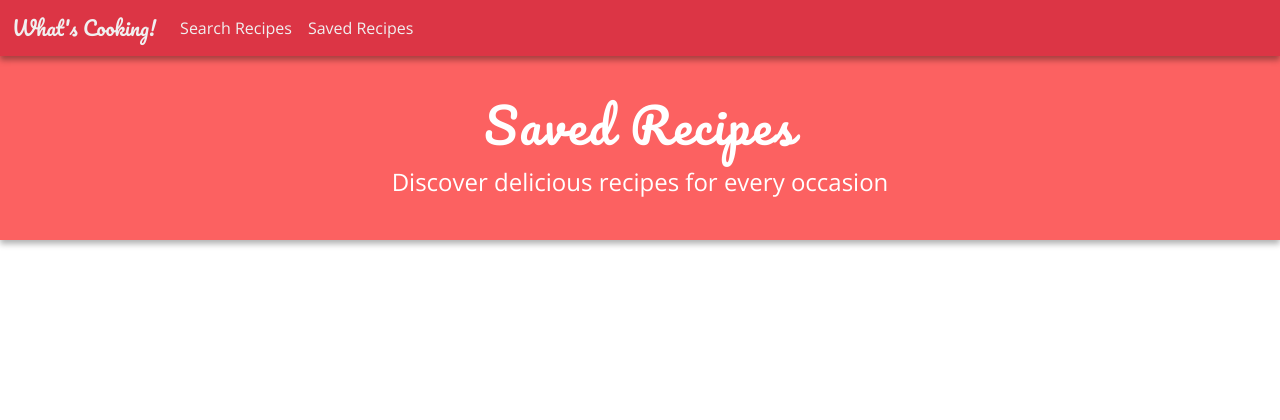
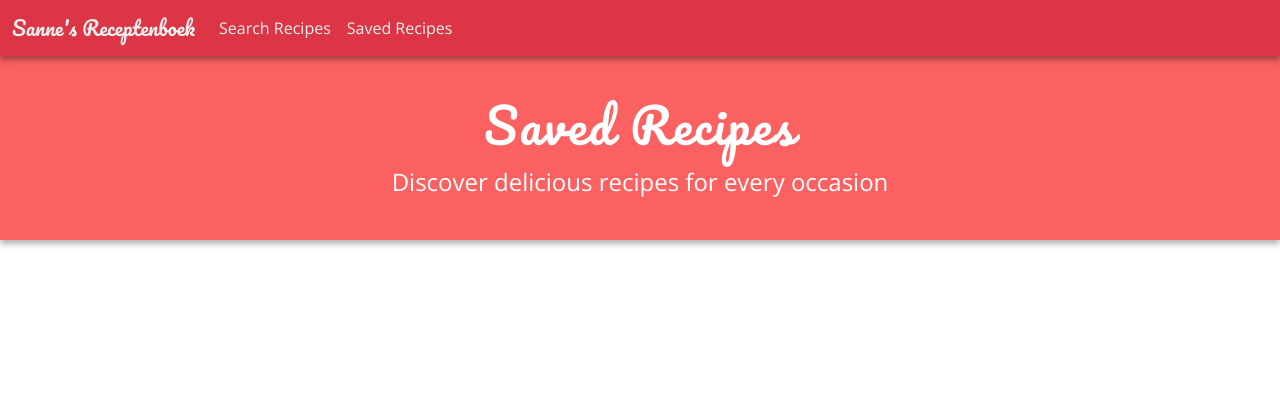
Before and after one commit to TomrocheDev/recipe-finder-with-api-data, a Flask app: page /saved_recipes in a window 1280 px wide. Shown: the top 420 px of the page. Run offline with Flask 3, Linux system fonts and the light colour scheme.

```diff
--- a/templates/index.html
+++ b/templates/index.html
@@ -26,7 +26,7 @@
       href="https://fonts.googleapis.com/css2?family=Open+Sans:wght@300;400;500;600;700;800&display=swap"
       rel="stylesheet" />
 
-    <title>What's Cooking!</title>
+    <title>Sanne's Receptenboek</title>
   </head>
   <body>
     <div class="alert alert-success" role="alert">
@@ -34,7 +34,7 @@
     </div>
     <nav class="navbar navbar-expand-lg bg-danger">
       <div class="container-fluid brand-container">
-        <a class="navbar-brand" href="/">What's Cooking!</a>
+        <a class="navbar-brand" href="/">Sanne's Receptenboek</a>
         <button
           class="navbar-toggler"
           type="button"
--- a/templates/saved-recipes.html
+++ b/templates/saved-recipes.html
@@ -26,13 +26,13 @@
       href="https://fonts.googleapis.com/css2?family=Open+Sans:wght@300;400;500;600;700;800&display=swap"
       rel="stylesheet" />
 
-    <title>What's Cooking!</title>
+    <title>Sanne's Receptenboek</title>
   </head>
   <body>
     <div class="alert alert-success" role="alert"></div>
     <nav class="navbar navbar-expand-lg bg-danger">
       <div class="container-fluid brand-container">
-        <a class="navbar-brand" href="/">What's Cooking!</a>
+        <a class="navbar-brand" href="/">Sanne's Receptenboek</a>
         <button
           class="navbar-toggler"
           type="button"
```
Also changed, not shown: README.md, 1 other file.
